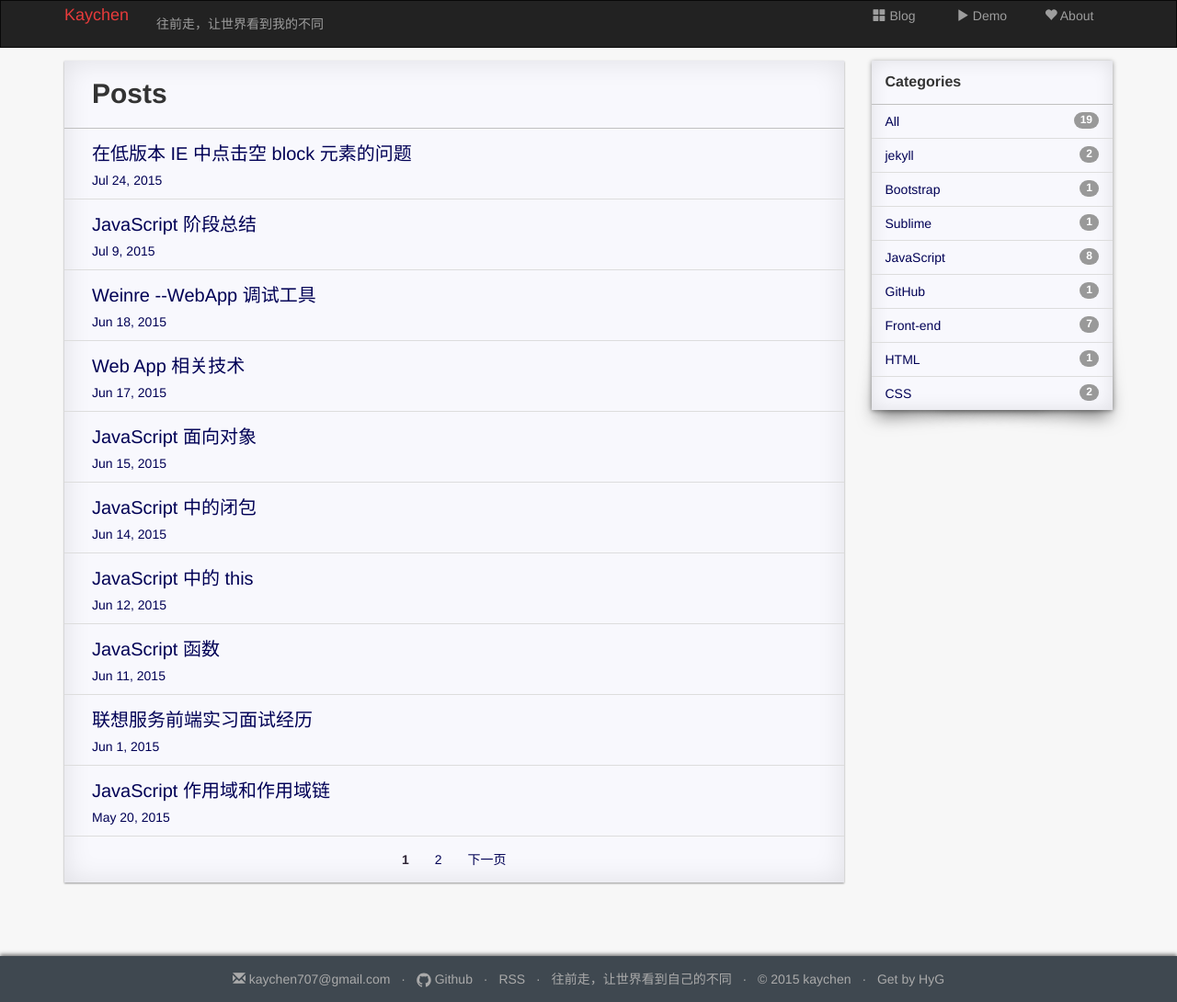
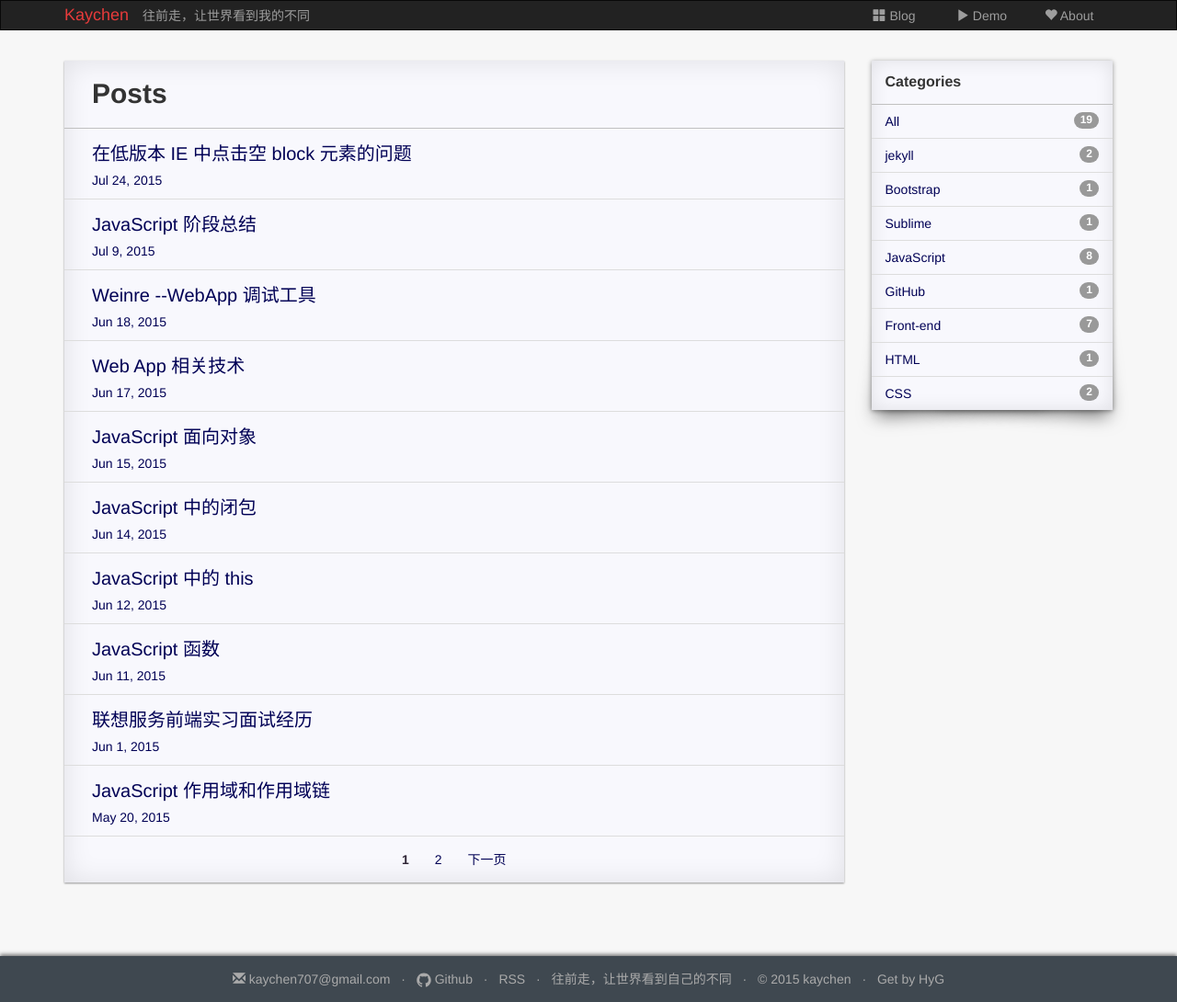
Before and after one commit to LittlewhiteChen/LittlewhiteChen.github.io, a Jekyll site: the page built from index.html, in a window 1280 px wide. Shown: the whole page at 92% size. Built offline with Jekyll 4.4.1, drawn with Linux system fonts in a browser that asks for light colours; nearby versions of some CDN libraries; the list of posts is cut into pages by our own code; comment, search, counter and statistics services are not loaded; a style sheet for code colours, icons or effects is not loaded.

Commit message:
修改样式

```diff
--- a/static/css/index.css
+++ b/static/css/index.css
@@ -91,6 +91,7 @@ nav {
 .navbar {
     min-height: 0;
     border-radius: 0;
+    height: 33px;
 }
 
 .navbar-brand {
@@ -117,7 +118,16 @@ header {
 .navbar-header .title {
     color: #E73B3B;
 }
-
+.navbar-inverse .navbar-text {
+  color: #9d9d9d;
+  height: 33px;
+  padding: 0px;
+  margin: 0;
+  line-height: 33px;
+}
+a.navbar-brand.title {
+  height: 33px;
+}
 
 /* index main */
 
```
